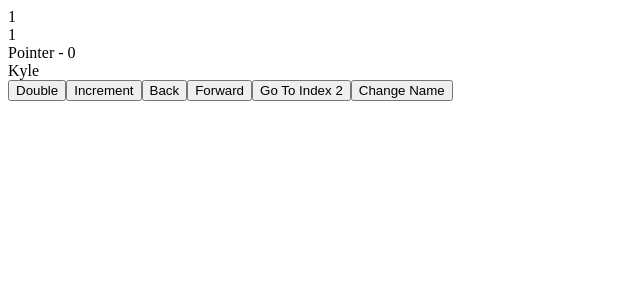
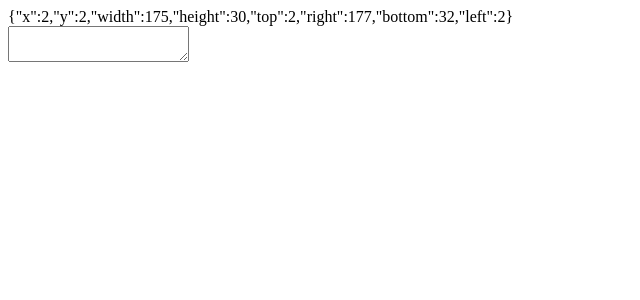
Before and after one commit to choeqq/react-custom-hooks, a React (Create React App) app: page / in a window 1280 px wide. Shown: the top 300 px of the page, without its empty margins (0-640 px from the left). Built offline with nearby package versions, Linux system fonts and the light colour scheme.

Commit message:
useSize added

```diff
--- /dev/null
+++ b/src/19-useSize/SizeComponent.tsx
@@ -0,0 +1,14 @@
+import { useRef } from "react";
+import useSize from "./useSize";
+
+export default function SizeComponent() {
+  const ref = useRef();
+  const size = useSize(ref);
+
+  return (
+    <>
+      <div>{JSON.stringify(size)}</div>
+      <textarea ref={ref}></textarea>
+    </>
+  );
+}
--- /dev/null
+++ b/src/19-useSize/useSize.ts
@@ -0,0 +1,16 @@
+import { useState, useEffect } from "react";
+
+export default function useSize(ref: any) {
+  const [size, setSize] = useState({});
+
+  useEffect(() => {
+    if (ref.current === null) return;
+    const observer = new ResizeObserver(([entry]) =>
+      setSize(entry.contentRect)
+    );
+    observer.observe(ref.current);
+    return () => observer.disconnect();
+  }, []);
+
+  return size;
+}
--- a/src/App.tsx
+++ b/src/App.tsx
@@ -8,6 +8,7 @@
 import WindowSizeComponent from "./15-useWindowSize/WindowSizeComponent";
 import MediaQueryComponent from "./16-useMediaQuery/MediaQueryComponent";
 import GeolocationComponent from "./17-useGeolocation/GeolocationComponent";
+import SizeComponent from "./19-useSize/SizeComponent";
 import TimeoutComponent from "./2-useTimeout/TimeoutComponent";
 import DebounceComponent from "./3-useDebounce/DebounceComponent";
 import UpdateEffectComponent from "./4-useUpdateEffect/UpdateEffectComponent";
@@ -34,7 +35,8 @@
   // return <WindowSizeComponent />;
   // return <MediaQueryComponent />;
   // return <GeolocationComponent />
-  return <StateWithHistoryComponent />;
+  // return <StateWithHistoryComponent />;
+  return <SizeComponent />;
 }
 
 export default App;
```
